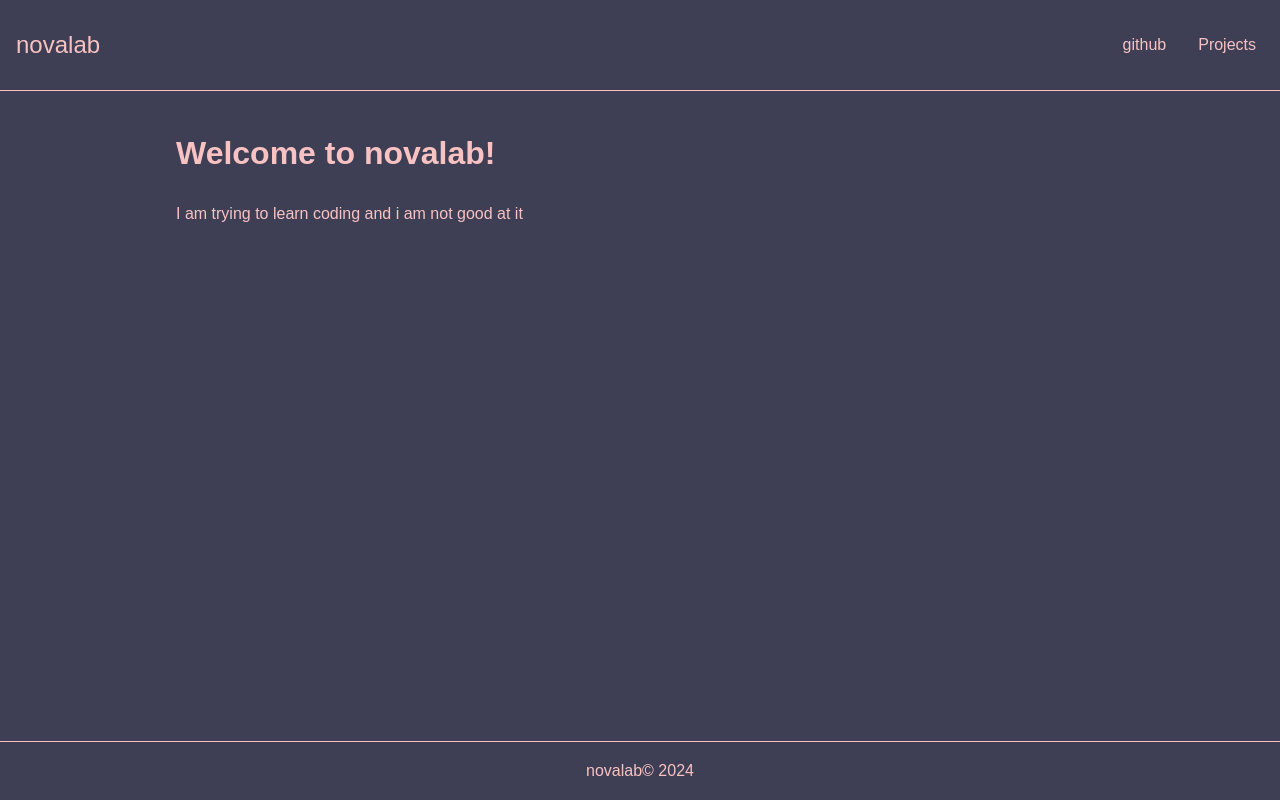
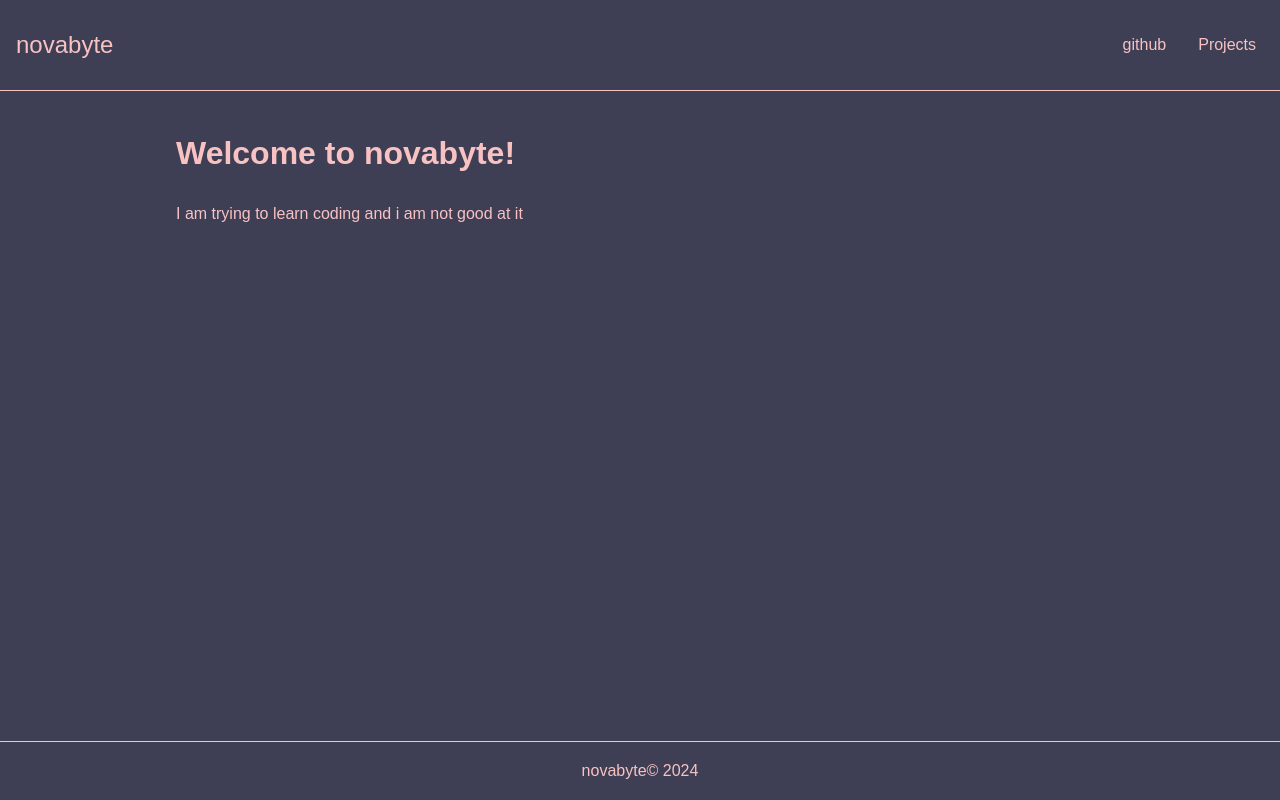
Before and after one commit to novabuster123/website, a Flask app: page / in a window 1280 px wide. Run offline with Flask 3, Linux system fonts and the light colour scheme.

Commit message:
changed name to novabyte

```diff
--- a/templates/base.html
+++ b/templates/base.html
@@ -9,7 +9,7 @@
 </head>
 <body>
     <header>
-        <a href="/" class="logo">novalab</a>
+        <a href="/" class="logo">novabyte</a>
         <nav>
             <ul>
                 <li><a href="https://github.com/novabuster123" class="github">github</a></li>
@@ -18,7 +18,7 @@
         </nav>
     </header>
     <footer>
-        novalab&copy; <script>document.write(new Date().getFullYear())</script>
+        novabyte&copy; <script>document.write(new Date().getFullYear())</script>
     </footer>
     <main>
         {% block content %}{% endblock %}
--- a/templates/index.html
+++ b/templates/index.html
@@ -1,9 +1,9 @@
 {% extends 'base.html' %}
 
-{% block title %}novalab{% endblock %}
+{% block title %}novabyte{% endblock %}
 
 {% block content %}
-<h1>Welcome to novalab!</h1>
+<h1>Welcome to novabyte!</h1>
 <div class="about me"></div>
 <div>I am trying to learn coding and i am not good at it</div>
 
```
